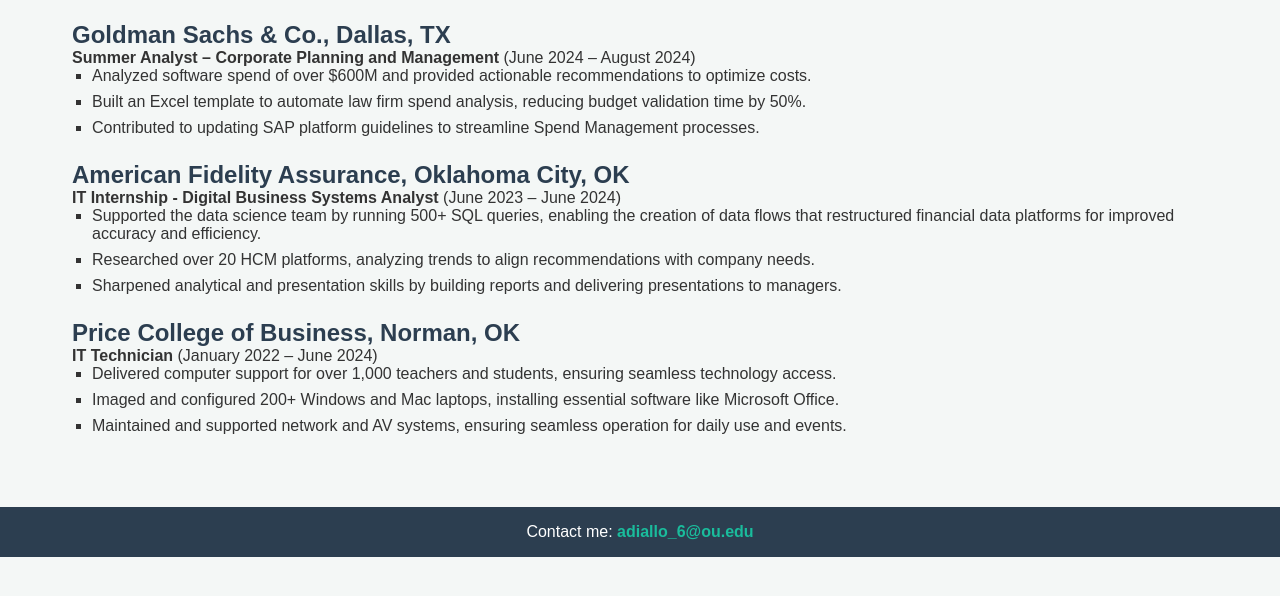
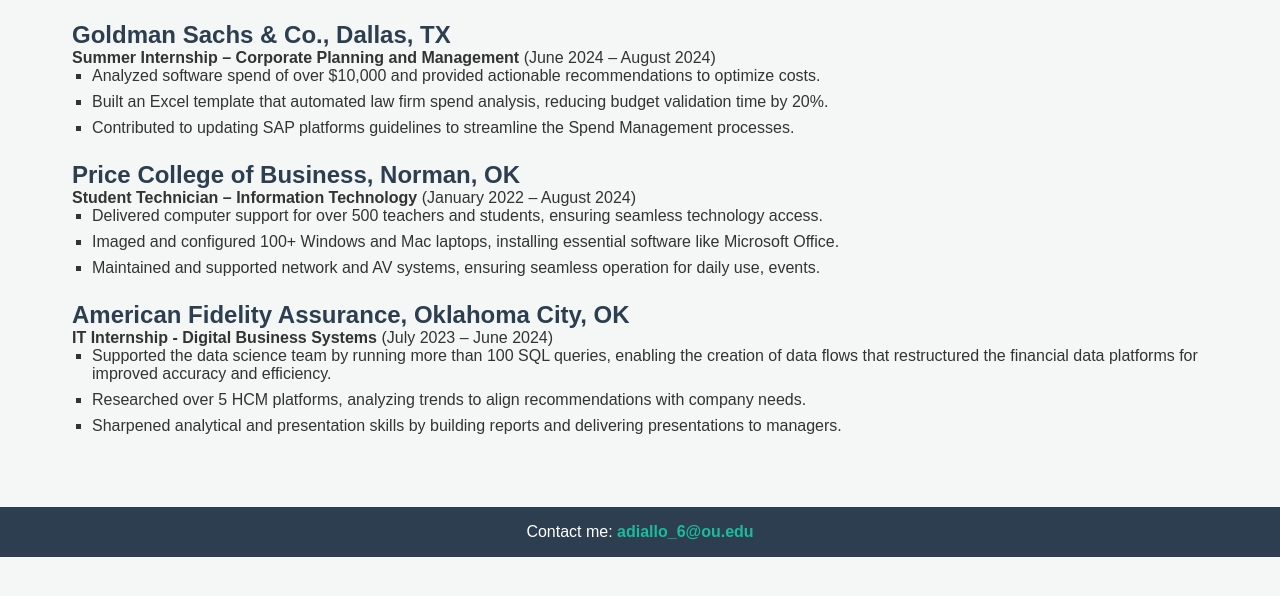
Before and after one commit to dial0010/dial0010.github.io, a plain HTML site: page employment.html in a window 1280 px wide. Shown: the part 180-776 px from the top of the page. Drawn offline with Linux system fonts and the light colour scheme.

Commit message:
final final push

```diff
--- a/employment.html
+++ b/employment.html
@@ -25,27 +25,27 @@
             <h2>Employment History</h2>
 
             <h3>Goldman Sachs & Co., Dallas, TX</h3>
-            <p><strong>Summer Analyst – Corporate Planning and Management</strong> (June 2024 – August 2024)</p>
+            <p><strong>Summer Internship – Corporate Planning and Management</strong> (June 2024 – August 2024)</p>
             <ul>
-                <li>Analyzed software spend of over $600M and provided actionable recommendations to optimize costs.</li>
-                <li>Built an Excel template to automate law firm spend analysis, reducing budget validation time by 50%.</li>
-                <li>Contributed to updating SAP platform guidelines to streamline Spend Management processes.</li>
+                <li>Analyzed software spend of over $10,000 and provided actionable recommendations to optimize costs.</li>
+                <li>Built an Excel template that automated law firm spend analysis, reducing budget validation time by 20%.</li>
+                <li>Contributed to updating SAP platforms guidelines to streamline the Spend Management processes.</li>
+            </ul>
+
+            <h3>Price College of Business, Norman, OK</h3>
+            <p><strong>Student Technician – Information Technology</strong> (January 2022 – August 2024)</p>
+            <ul>
+                <li>Delivered computer support for over 500 teachers and students, ensuring seamless technology access.</li>
+                <li>Imaged and configured 100+ Windows and Mac laptops, installing essential software like Microsoft Office.</li>
+                <li>Maintained and supported network and AV systems, ensuring seamless operation for daily use, events.</li>
             </ul>
 
             <h3>American Fidelity Assurance, Oklahoma City, OK</h3>
-            <p><strong>IT Internship - Digital Business Systems Analyst</strong> (June 2023 – June 2024)</p>
+            <p><strong>IT Internship - Digital Business Systems</strong> (July 2023 – June 2024)</p>
             <ul>
-                <li>Supported the data science team by running 500+ SQL queries, enabling the creation of data flows that restructured financial data platforms for improved accuracy and efficiency.</li>
-                <li>Researched over 20 HCM platforms, analyzing trends to align recommendations with company needs.</li>
+                <li>Supported the data science team by running more than 100 SQL queries, enabling the creation of data flows that restructured the financial data platforms for improved accuracy and efficiency.</li>
+                <li>Researched over 5 HCM platforms, analyzing trends to align recommendations with company needs.</li>
                 <li>Sharpened analytical and presentation skills by building reports and delivering presentations to managers.</li>
-            </ul>
-
-            <h3>Price College of Business, Norman, OK</h3>
-            <p><strong>IT Technician</strong> (January 2022 – June 2024)</p>
-            <ul>
-                <li>Delivered computer support for over 1,000 teachers and students, ensuring seamless technology access.</li>
-                <li>Imaged and configured 200+ Windows and Mac laptops, installing essential software like Microsoft Office.</li>
-                <li>Maintained and supported network and AV systems, ensuring seamless operation for daily use and events.</li>
             </ul>
         </section>
     </main>
```
Also changed, not shown: projects.html (+5 -5 lines).
